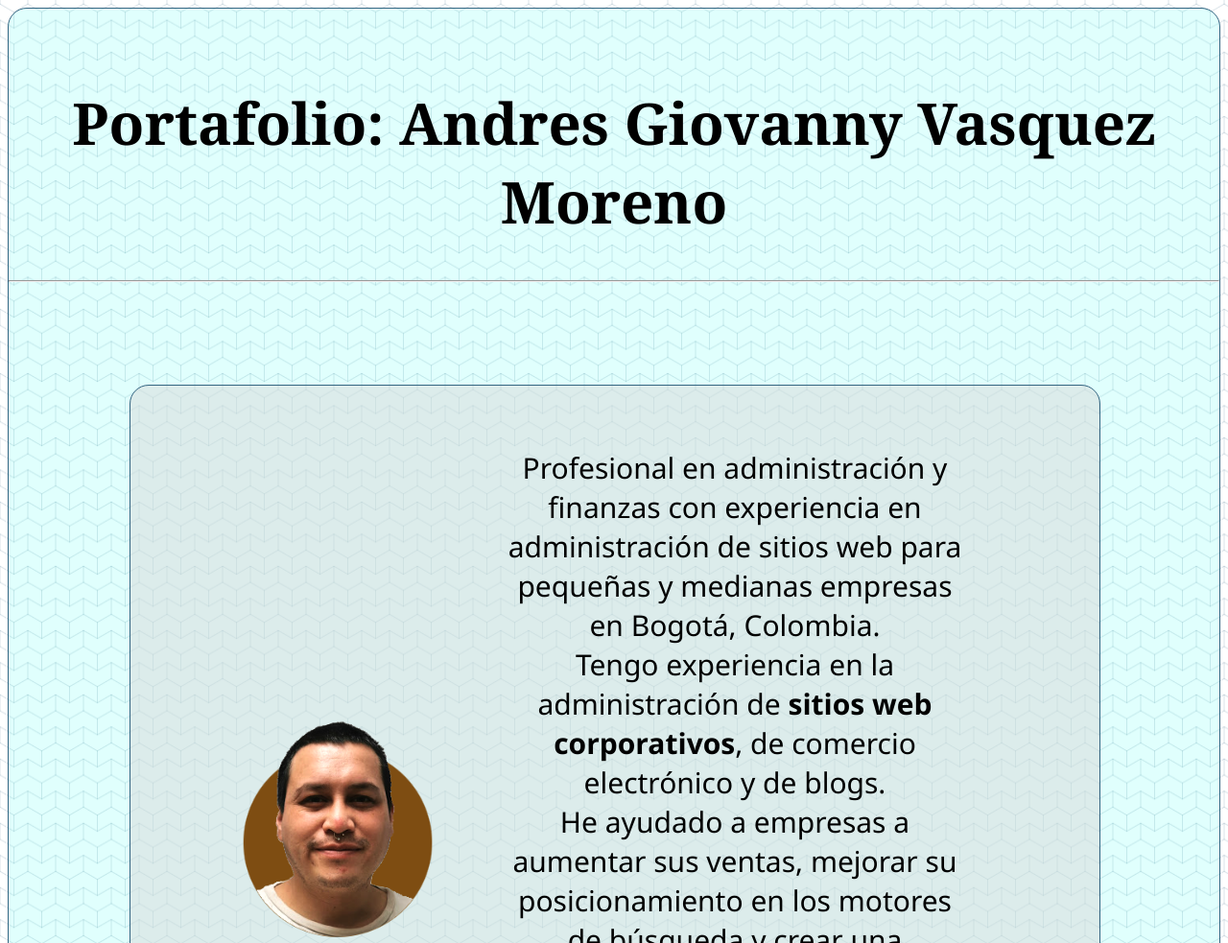
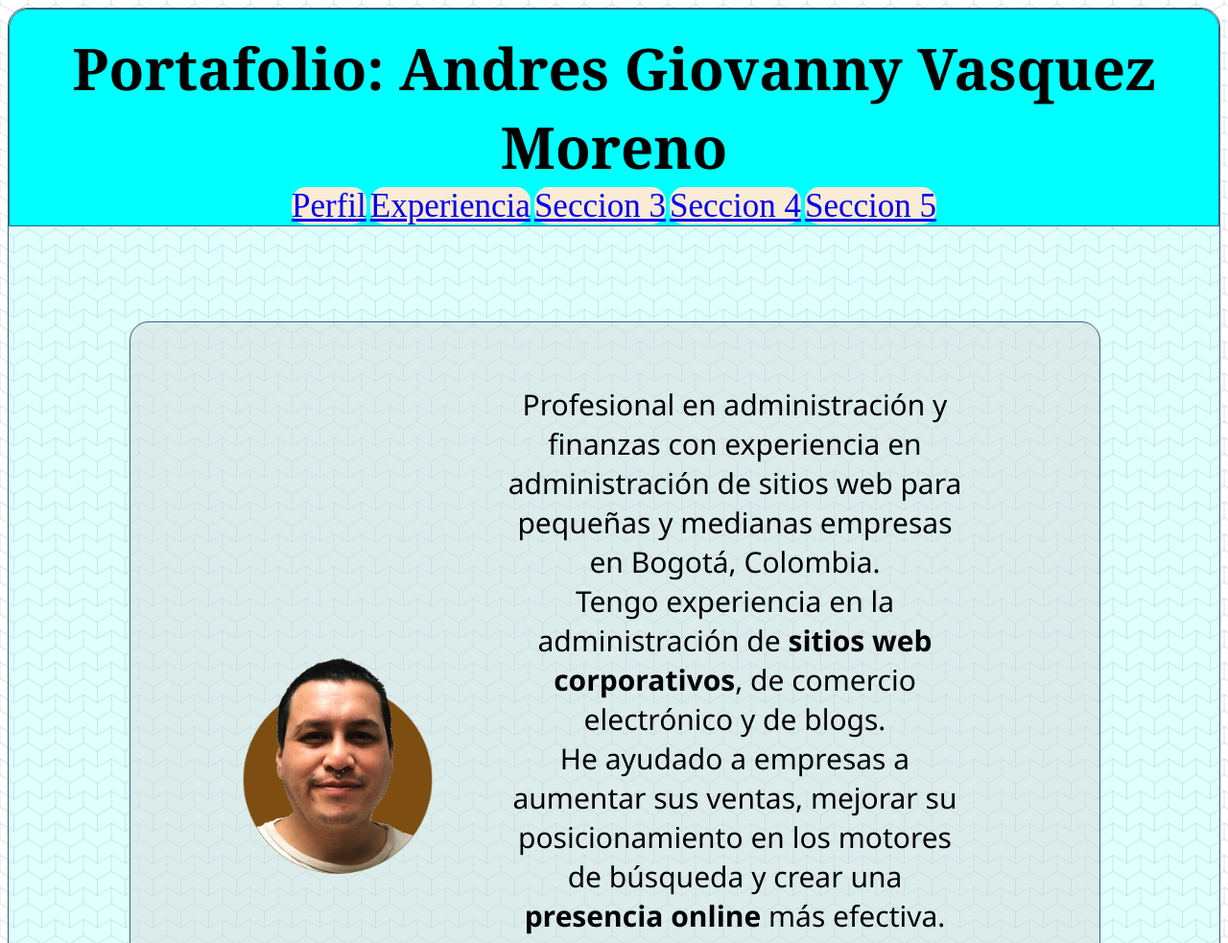
Before and after one commit to VaSaNcol/portafolio, a plain HTML site: page portafolio.html in a window 1280 px wide. Shown: the top 983 px of the page at 96% size. Drawn offline with Linux system fonts and the light colour scheme.

Commit message:
agregado el menu nav

```diff
--- a/css/portafolio.css
+++ b/css/portafolio.css
@@ -6,9 +6,30 @@ body
 }
 div.contenedor1
 {
+    width:fit-content;
     background-color: rgba(102, 255, 246, 0.20);
     border-radius: 20px;
     border: 1px solid #346481;
+    margin: 0;
+    padding: 0;
+
+}
+.headerymenu
+{
+    width: auto;
+    text-align: center;
+    position: -webkit-sticky;
+    position: sticky;
+    top:0%;
+    background-color: aqua;
+    border: 1px solid #346481;
+    border-radius: 20px 20px 0 0;
+}
+.botonmenu
+{
+    background-color: antiquewhite;
+    border-radius: 15px;
+    font-size: 35px;
 }
 div.secciones
 {
@@ -191,6 +212,7 @@ h1
     padding-bottom: 1px;
     font-size: 60px;
     font-family: Cambria, Cochin, Georgia, Times, 'Times New Roman', serif;
+    margin: 0px;
 
 }
 h3
--- a/portafolio.html
+++ b/portafolio.html
@@ -1,5 +1,5 @@
 <!DOCTYPE html>
-<html lang="en">
+<html lang="es">
 
 <head>
   <meta charset="UTF-8" />
@@ -10,11 +10,24 @@
 
 <body>
   <div class="contenedor1">
-    <br>
-    <h1>Portafolio: Andres Giovanny Vasquez Moreno</h1>
-    <hr />
-    <br><br>
-    <div class="secciones">
+    <div class="headerymenu">
+
+      <h1>Portafolio: Andres Giovanny Vasquez Moreno</h1>
+
+      <nav>
+        <a href="#perfil" class="botonmenu">Perfil</a>
+        <a href="#experiencia" class="botonmenu">Experiencia</a>
+        <a href="#" class="botonmenu">Seccion 3</a>
+        <a href="#" class="botonmenu">Seccion 4</a>
+        <a href="#" class="botonmenu">Seccion 5</a>
+      </nav>
+
+    </div>
+
+
+
+    <div class="secciones"   id="perfil">
+      <br><br>
       <div class="contenedor2">
         <table>
           <tr>
@@ -42,10 +55,10 @@
           Actualmente me encuentro estudiando para ser un <b>desarrollador fullstack</b>
         </span>
       </div>
+
+    </div>
+    <div class="secciones" id="experiencia">
       <br>
-    </div>
-    <div class="secciones">
-
       <div class="item color1">
         <table>
           <tr>
```
